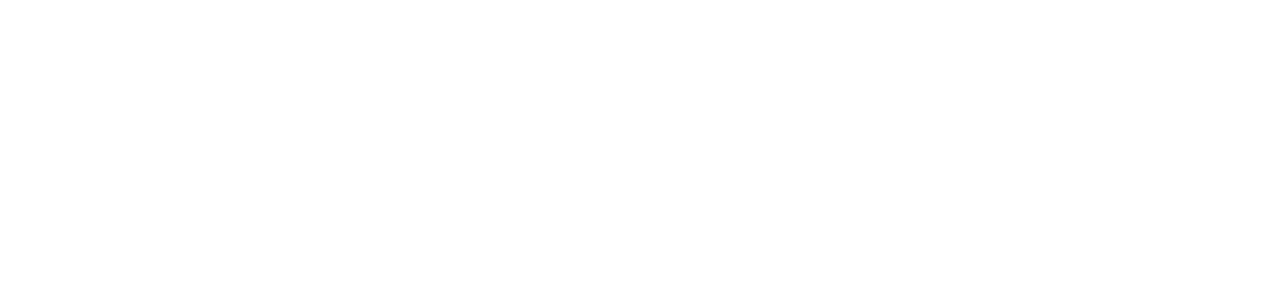
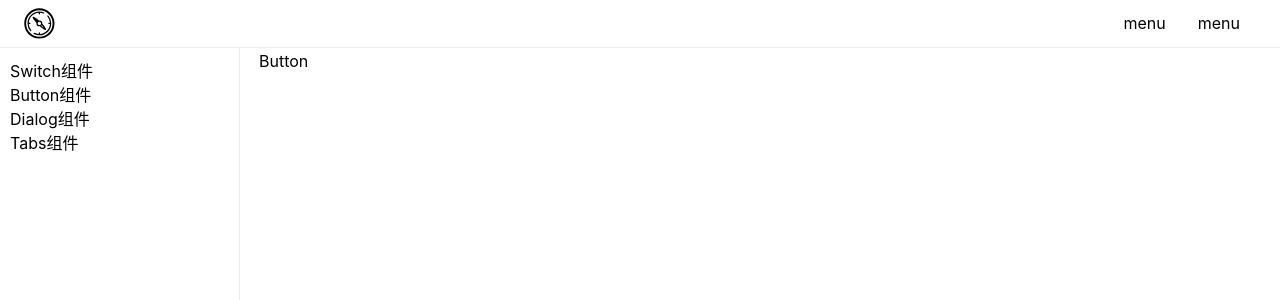
Before and after one commit to HaofangLiu/LU-UI, a Vue app: page /#/doc/button in a window 1280 px wide. Before the commit this address had no page. Shown: the top 300 px of the page. Built offline with nearby package versions, Linux system fonts and the light colour scheme.

Commit message:
finish main page

```diff
--- /dev/null
+++ b/src/components/Button.vue
@@ -0,0 +1,10 @@
+<template>
+  <p>Button</p>
+
+</template>
+
+<script lang="ts">
+export default {};
+</script>
+
+<style></style>
--- /dev/null
+++ b/src/components/Dialog.vue
@@ -0,0 +1,10 @@
+<template>
+  <p>Dialog</p>
+
+</template>
+
+<script lang="ts">
+export default {};
+</script>
+
+<style></style>
--- /dev/null
+++ b/src/components/DocDemo.vue
@@ -0,0 +1,9 @@
+<template>
+  <p>Default page</p>
+</template>
+
+<script lang="ts">
+export default {};
+</script>
+
+<style></style>
--- /dev/null
+++ b/src/components/Tabs.vue
@@ -0,0 +1,9 @@
+<template>
+  <p>tabs</p>
+</template>
+
+<script lang="ts">
+export default {};
+</script>
+
+<style></style>
--- a/src/router/index.ts
+++ b/src/router/index.ts
@@ -16,7 +16,11 @@
     name: "doc",
     component: () => import("../views/doc.vue"),
     children: [
+      { path: "", component: () => import("../components/DocDemo.vue") },
       { path: "switch", component: () => import("../components/Switch.vue") },
+      { path: "button", component: () => import("../components/Button.vue") },
+      { path: "dialog", component: () => import("../components/Dialog.vue") },
+      { path: "tabs", component: () => import("../components/Tabs.vue") },
     ],
   },
 ];
--- a/src/views/home.vue
+++ b/src/views/home.vue
@@ -45,7 +45,7 @@
     display: inline-block;
     height: $h;
     line-height: $h;
-    border-radius: $h/2;
+    border-radius: 14px;
     background-color: white;
   }
 }
```
